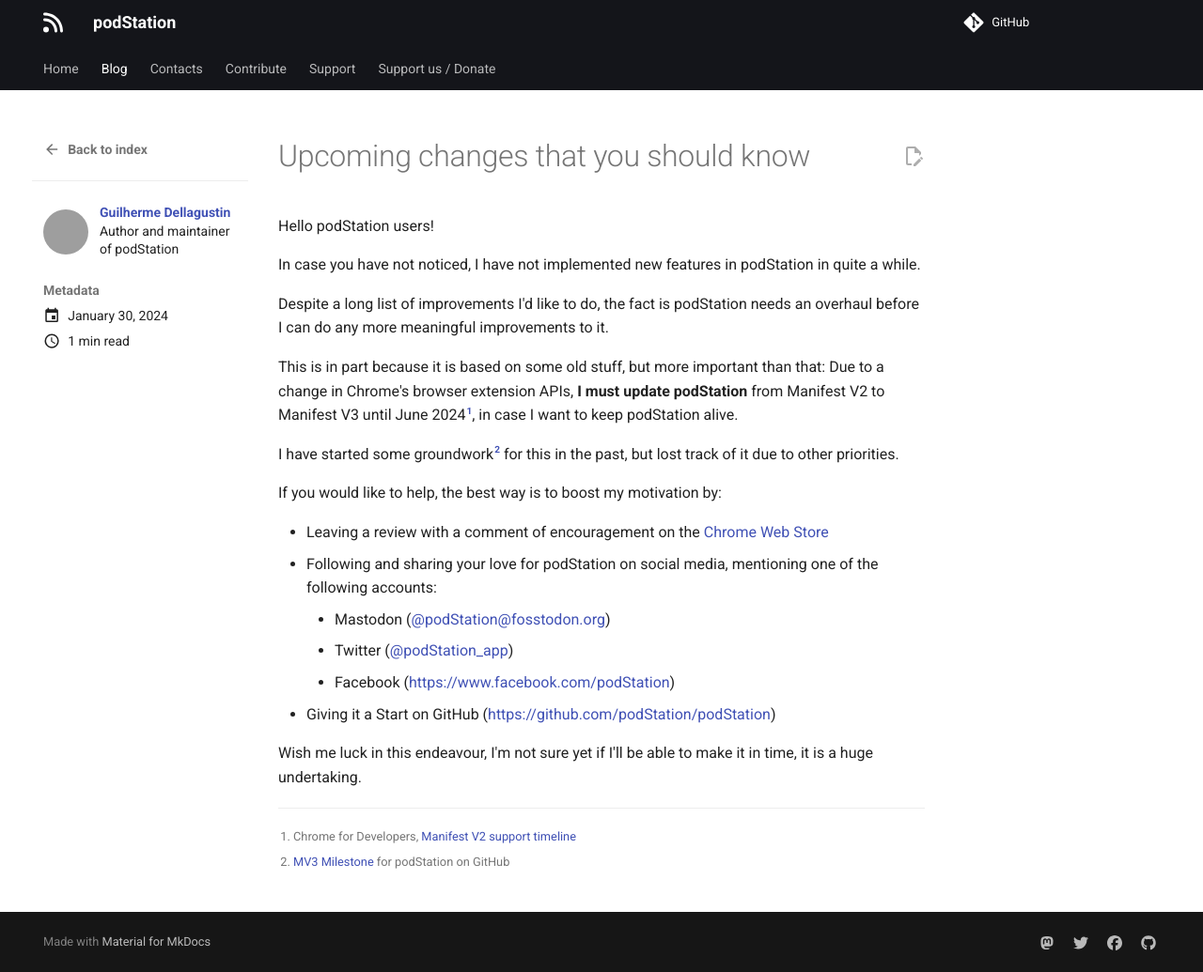
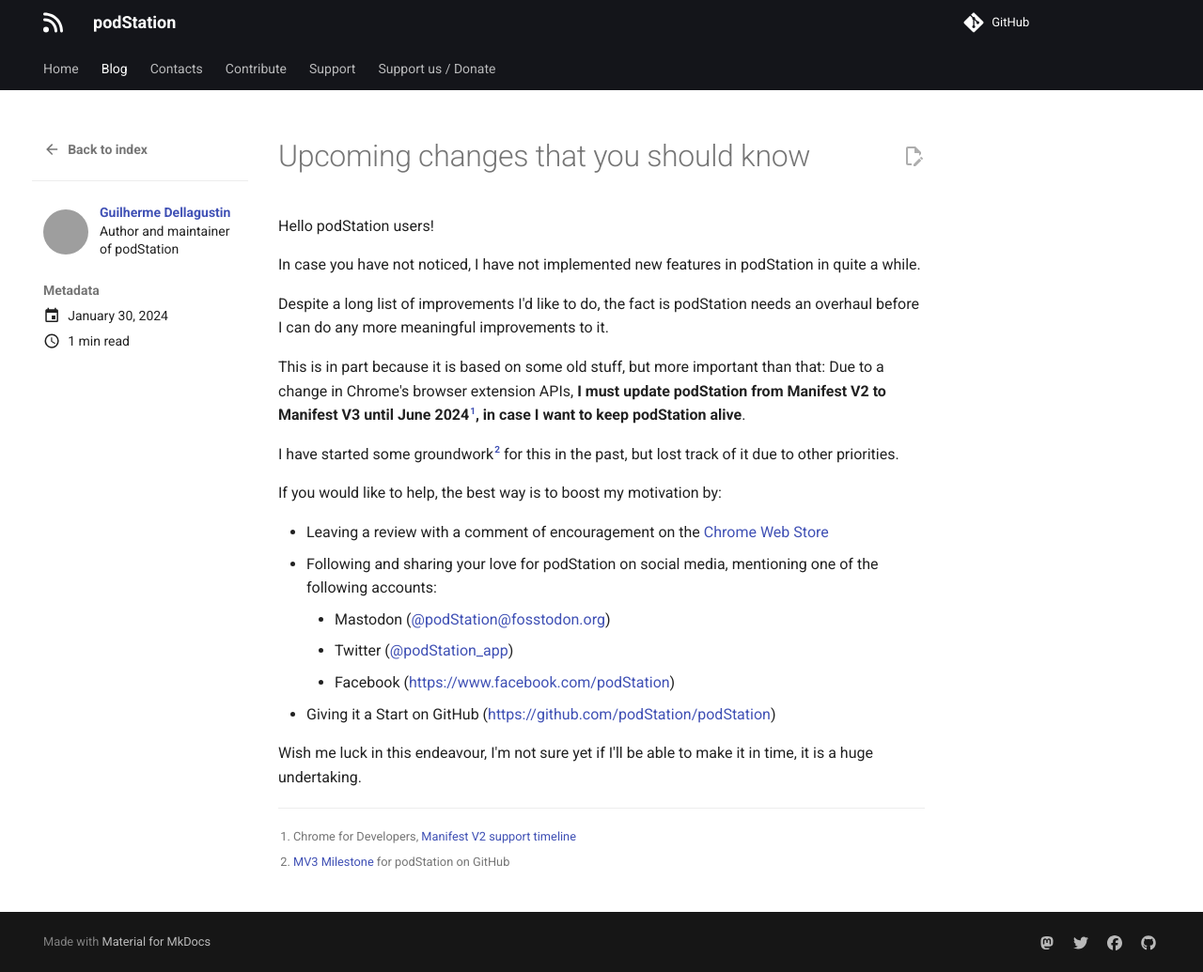
Before and after one commit to podStation/podstation.github.io, an MkDocs documentation site: the page built from docs/blog/posts/2024-01-30-future.md, in a window 1280 px wide and 1035 px high. Shown: the whole window at 94% size. Built offline with MkDocs 1.6.1 and Material for MkDocs 9.7.7, drawn with Linux system fonts in a browser that asks for light colours; comment, search, counter and statistics services are not loaded; grey boxes are pictures that could not be loaded.

```diff
--- a/docs/blog/posts/2024-01-30-future.md
+++ b/docs/blog/posts/2024-01-30-future.md
@@ -11,7 +11,7 @@ In case you have not noticed, I have not implemented new features in podStation
 
 Despite a long list of improvements I'd like to do, the fact is podStation needs an overhaul before I can do any more meaningful improvements to it.
 
-This is in part because it is based on some old stuff, but more important than that: Due to a change in Chrome's browser extension APIs, **I must update podStation** from Manifest V2 to Manifest V3 until June 2024[^manifest-v2-timeline], in case I want to keep podStation alive.
+This is in part because it is based on some old stuff, but more important than that: Due to a change in Chrome's browser extension APIs, **I must update podStation from Manifest V2 to Manifest V3 until June 2024[^manifest-v2-timeline], in case I want to keep podStation alive**.
 
 I have started some groundwork[^mv3-milestone] for this in the past, but lost track of it due to other priorities.
 
```
